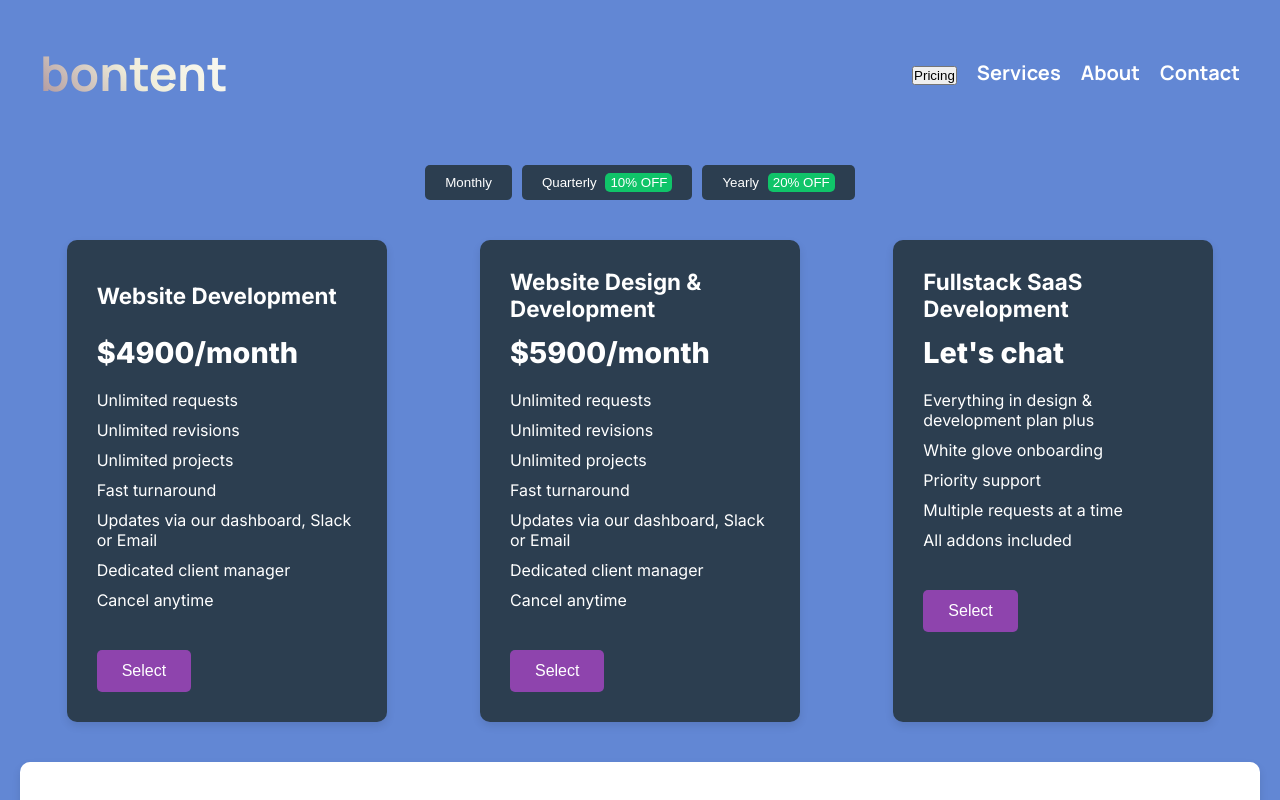
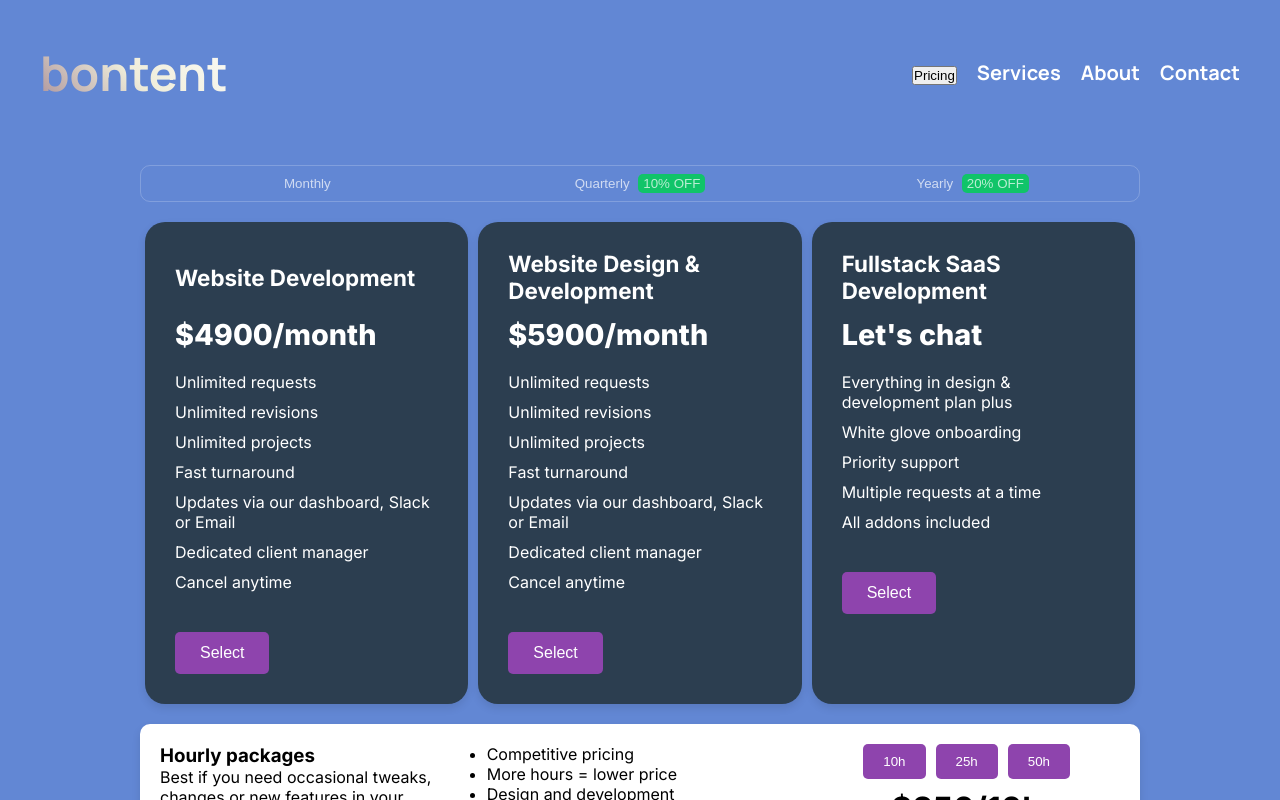
Before and after one commit to BonJenn/bontent, a Next.js app: page / in a window 1280 px wide. Both pictures are taken after a click on the button "Pricing". Shown: the top 800 px of the page. Built offline with nearby package versions, Linux system fonts and the light colour scheme.

Commit message:
Fixed spacing of containers in pricing

```diff
--- a/src/components/pricing.jsx
+++ b/src/components/pricing.jsx
@@ -52,7 +52,7 @@ export default function Pricing() {
       {
         title: "Website Development",
         price: "$4400/month",
-        billed: "$52,800 Billed yearly",
+        billed: "$13,200 Billed Quarterly",
         features: [
           "Unlimited requests",
           "Unlimited revisions",
@@ -66,7 +66,7 @@ export default function Pricing() {
       {
         title: "Website Design & Development",
         price: "$5400/month",
-        billed: "$64,800 Billed yearly",
+        billed: "$15,900 Billed Quarterly",
         features: [
           "Unlimited requests",
           "Unlimited revisions",
@@ -140,12 +140,44 @@ export default function Pricing() {
     '50h': { price: '$3750/50h' }
   };
 
+  const getSliderPosition = () => {
+    switch (activeTab) {
+      case 'monthly':
+        return 'translateX(0%)';
+      case 'quarterly':
+        return 'translateX(100%)';
+      case 'yearly':
+        return 'translateX(200%)';
+      default:
+        return 'translateX(0%)';
+    }
+  };
+
   return (
     <div className={styles.pricingContainer}>
       <div className={styles.pricingToggle}>
-        <button onClick={() => setActiveTab('monthly')} id="monthly-btn">Monthly</button>
-        <button onClick={() => setActiveTab('quarterly')} id="quarterly-btn">Quarterly <span>10% OFF</span></button>
-        <button onClick={() => setActiveTab('yearly')} id="yearly-btn">Yearly <span>20% OFF</span></button>
+        <div
+          className={styles.slider}
+          style={{ transform: getSliderPosition() }}
+        />
+        <button
+          onClick={() => setActiveTab('monthly')}
+          className={activeTab === 'monthly' ? 'active' : ''}
+        >
+          Monthly
+        </button>
+        <button
+          onClick={() => setActiveTab('quarterly')}
+          className={activeTab === 'quarterly' ? 'active' : ''}
+        >
+          Quarterly <span>10% OFF</span>
+        </button>
+        <button
+          onClick={() => setActiveTab('yearly')}
+          className={activeTab === 'yearly' ? 'active' : ''}
+        >
+          Yearly <span>20% OFF</span>
+        </button>
       </div>
 
       <div className={styles.pricingCards}>
--- a/src/styles/pricing.module.css
+++ b/src/styles/pricing.module.css
@@ -8,19 +8,23 @@
 
 /* Toggle Buttons */
 .pricingToggle {
+  width: 1000px;
   display: flex;
   justify-content: center;
   margin-bottom: 20px;
+  border: 1px solid rgba(255, 255, 255, 0.2);
+  border-radius: 10px;
+  overflow: hidden;
 }
 
 .pricingToggle button {
-  background-color: #2c3e50;
-  color: white;
+  background-color: transparent;
+  color: rgba(255, 255, 255, 0.7);
   border: none;
   padding: 10px 20px;
-  margin: 0 5px;
   cursor: pointer;
-  border-radius: 5px;
+  transition: background-color 0.3s, color 0.3s;
+  flex: 1;
 }
 
 .pricingToggle button span {
@@ -30,22 +34,31 @@
   margin-left: 5px;
 }
 
+.pricingToggle button.active {
+  background-color: white;
+  color: #2c3e50;
+  transition: background-color 0.3s, color 0.3s;
+}
+
 /* Pricing Cards */
 .pricingCards {
   display: flex;
-  justify-content: space-around;
+  justify-content: space-between; /* Adjust spacing */
   width: 100%;
+  max-width: 1000px; /* Set a max width */
+  margin: 0 auto; /* Center the cards */
 }
 
 .pricingCard {
   background-color: #2c3e50;
   color: white;
   padding: 30px; /* Increase padding for more space */
-  border-radius: 10px;
-  width: 320px; /* Adjust width */
+  border-radius: 20px; /* Increase border-radius for more roundness */
+  width: auto; /* Adjust width */
   text-align: left; /* Align text to the left */
   box-shadow: 0 4px 8px rgba(0, 0, 0, 0.1);
-  margin: 20px; /* Increase margin for more spacing */
+  margin: 0 5px; /* Reduce margin between cards */
+  flex: 1; /* Allow cards to flex and fill the space */
 }
 
 /* Card Titles */
@@ -99,86 +112,75 @@
 
 /* Hourly Container */
 .hourlyContainer {
-  background-color: white;
-  color: #2c3e50;
-  padding: 20px;
-  border-radius: 10px;
+  background-color: #fff; /* Set background color */
+  padding: 20px; /* Add padding around the container */
+  border-radius: 10px; /* Round the corners */
+  box-shadow: 0 4px 8px rgba(0, 0, 0, 0.1); /* Add shadow for depth */
+  display: flex;
+  justify-content: space-between;
+  align-items: center;
+  color: black;
+  width: 100%; /* Set to full width */
+  max-width: 1000px; /* Adjust to match the total width of pricing containers */
+  margin: 0 auto; /* Center the container */
   margin-top: 20px;
-  width: 100%;
-  display: flex;
-  flex-direction: column;
-  box-shadow: 0 4px 8px rgba(0, 0, 0, 0.1);
 }
 
 .hourlyDetails {
   display: flex;
   justify-content: space-between;
-  align-items: center;
   width: 100%;
-  margin-top: 20px;
 }
 
 .hourlyIntro {
   flex: 1;
-  margin-right: 20px;
+  margin-right: 20px; /* Add space between sections */
 }
 
 .hourlyFeatures {
   flex: 1;
-  margin-left: 20px;
+  margin-right: 20px; /* Add space between sections */
 }
 
-.hourlyDetails ul {
-  list-style: none;
-  padding: 0;
+.hourlyPrice {
+  flex: 1;
+  text-align: center; /* Center the price text */
 }
 
-.hourlyDetails li {
-  margin: 10px 0;
-}
-
-/* Hourly Price */
-.hourlyPrice {
-  text-align: right;
-  margin-left: auto;
-  display: flex;
-  flex-direction: column;
-  align-items: flex-end;
-}
-
-/* Hourly Toggle */
 .hourlyToggle {
   display: flex;
   justify-content: center;
-  margin-bottom: 10px;
+  margin-bottom: 10px; /* Space below the toggle buttons */
 }
 
 .hourlyToggle button {
-  background-color: transparent;
-  color: #2c3e50;
-  border: none;
-  padding: 10px 20px;
-  margin: 0 5px;
-  cursor: pointer;
-  border-bottom: 2px solid transparent;
+  margin: 0 5px; /* Space between buttons */
 }
 
-.hourlyToggle button:hover,
-.hourlyToggle button:focus {
-  border-bottom: 2px solid #8e44ad;
-}
-
-/* Hourly Price Heading */
 .hourlyPrice h2 {
-  font-weight: 700; /* Bold for hourly prices */
+  font-size: 2em; /* Increase font size for emphasis */
+  margin: 10px 0; /* Space above and below the price */
 }
 
 .hourlyPrice button {
-  background-color: #8e44ad;
+  background-color: #8e44ad; /* Button color */
+  color: #fff;
+  padding: 10px 20px;
+  border: none;
+  border-radius: 5px;
+  cursor: pointer;
+  transition: background-color 0.3s;
+}
+
+.hourlyPrice button:hover {
+  background-color: #732d91; /* Darken on hover */
+}
+
+.pricingCard .discount {
+  background-color: #10c469;
   color: white;
-  border: none;
-  padding: 10px 20px;
-  cursor: pointer;
+  padding: 2px 5px;
   border-radius: 5px;
-  margin-top: 10px;
+  margin-top: 5px;
+  display: inline-block;
 }
```
